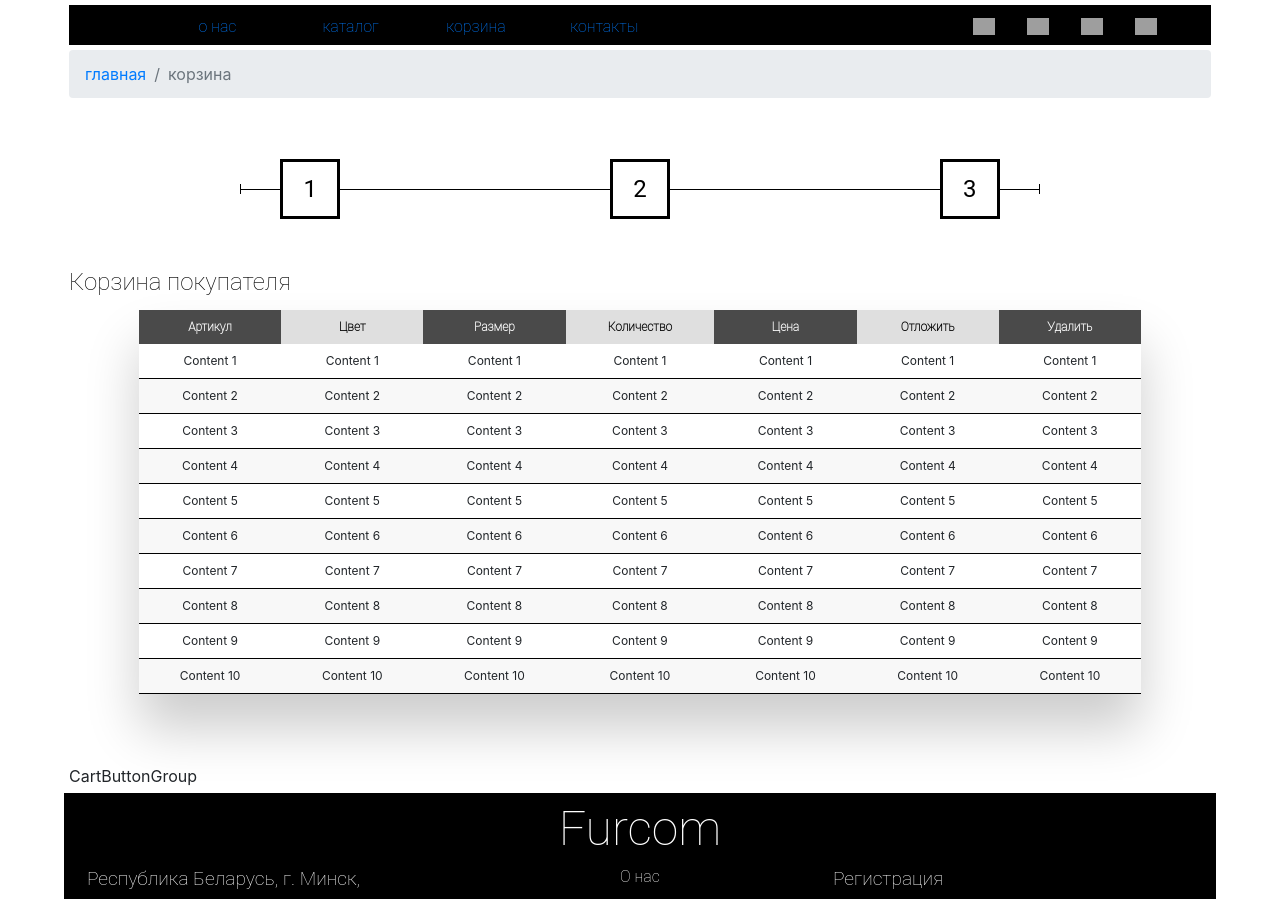
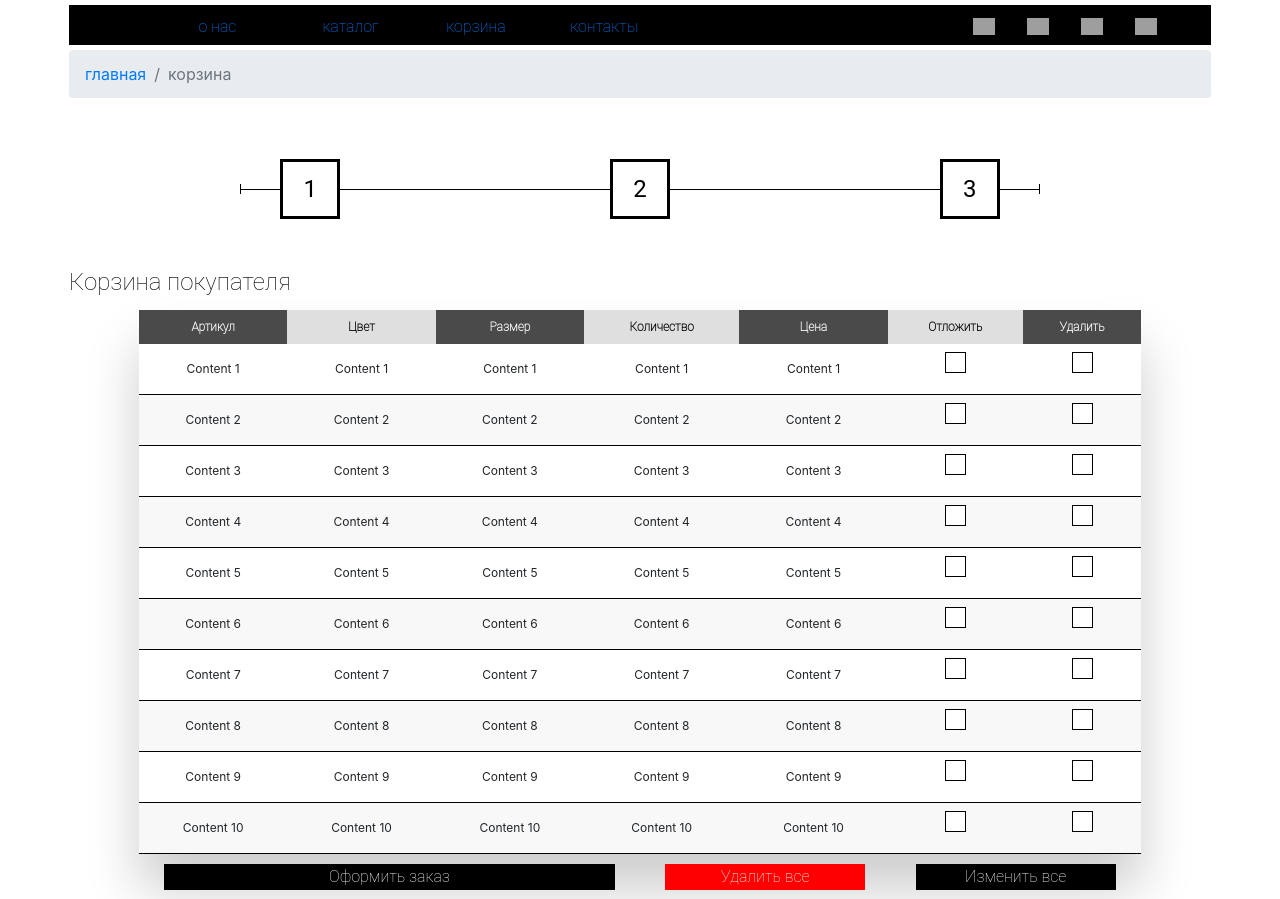
Before and after one commit to IlyaPrusakou/furcom, a React (Create React App) app: page /cart in a window 1280 px wide. Shown: the top 899 px of the page. Built offline with nearby package versions, Linux system fonts and the light colour scheme.

Commit message:
Cart Buttons and CheckBox

```diff
--- a/src/Components/Cart.js
+++ b/src/Components/Cart.js
@@ -2,6 +2,7 @@ import React from 'react';
 import BreadCrumbs from './BreadCrumbs';
 import Flow from './Flow';
 import CartTable from './CartTable';
+import CartButtonGroup from "./CartButtonGroup";
 import styled from 'styled-components';
 
 const CartLabel = styled.div`
@@ -18,7 +19,7 @@ function Cart(props){
             <Flow></Flow>
             <CartLabel>Корзина покупателя</CartLabel>
             <CartTable></CartTable>
-            <div>CartButtonGroup</div>
+            <CartButtonGroup></CartButtonGroup>
         </div>
     );
 }
--- /dev/null
+++ b/src/Components/CartButtonGroup.js
@@ -0,0 +1,41 @@
+import React from 'react';
+import styled from 'styled-components';
+
+
+const Container = styled.div`
+    display: flex;
+    justify-content: space-evenly;
+    margin: 10px 70px 10px 70px;
+`;
+const ButtonBase = styled.input`
+    background-color: black;
+    color: white;
+    margin: auto;
+    border: none;
+    font-family: 'Roboto Thin';
+`;
+const ConfirmButton = styled(ButtonBase).attrs({type:'button', value:'Оформить заказ'})`
+    width: 45%;
+`;
+const DeleteButton = styled(ButtonBase).attrs({type:'button', value:'Удалить все'})`
+    width: 20%;
+    background-color: red;
+`;
+const ChangeButton = styled(ButtonBase).attrs({type:'button', value:'Изменить все'})`
+    width: 20%;
+`;
+
+
+
+function CartButtonGroup(props) {
+    return(
+        <Container>
+            <ConfirmButton></ConfirmButton>
+            <DeleteButton></DeleteButton>
+            <ChangeButton></ChangeButton>
+        </Container>
+    );
+}
+
+
+export default CartButtonGroup;
--- a/src/Components/CartTable.js
+++ b/src/Components/CartTable.js
@@ -1,8 +1,9 @@
 import React from 'react';
 import styled from 'styled-components';
+import Checkbox from './CheckBox';
 
 const TableDiv = styled.div`
-	margin: 10px 70px 70px;
+	margin: 10px 70px 10px 70px;
 	box-shadow: 0px 35px 50px rgba( 0, 0, 0, 0.2 );
 	@media (max-width: 767px) {
 		&:before{
@@ -158,8 +159,8 @@ function CartTable(props){
             		<Td>Content 1</Td>
             		<Td>Content 1</Td>
             		<Td>Content 1</Td>
-					<Td>Content 1</Td>
-            		<Td>Content 1</Td>
+					<Td><Checkbox></Checkbox></Td>
+            		<Td><Checkbox></Checkbox></Td>
         		</Tr>
         		<Tr>
             		<Td>Content 2</Td>
@@ -167,8 +168,8 @@ function CartTable(props){
             		<Td>Content 2</Td>
             		<Td>Content 2</Td>
             		<Td>Content 2</Td>
-					<Td>Content 2</Td>
-            		<Td>Content 2</Td>
+					<Td><Checkbox></Checkbox></Td>
+            		<Td><Checkbox></Checkbox></Td>
         		</Tr>
         		<Tr>
             		<Td>Content 3</Td>
@@ -176,8 +177,8 @@ function CartTable(props){
             		<Td>Content 3</Td>
             		<Td>Content 3</Td>
             		<Td>Content 3</Td>
-					<Td>Content 3</Td>
-            		<Td>Content 3</Td>
+					<Td><Checkbox></Checkbox></Td>
+            		<Td><Checkbox></Checkbox></Td>
         		</Tr>
         		<Tr>
             		<Td>Content 4</Td>
@@ -185,8 +186,8 @@ function CartTable(props){
             		<Td>Content 4</Td>
             		<Td>Content 4</Td>
             		<Td>Content 4</Td>
-					<Td>Content 4</Td>
-            		<Td>Content 4</Td>
+					<Td><Checkbox></Checkbox></Td>
+            		<Td><Checkbox></Checkbox></Td>
         		</Tr>
         		<Tr>
             		<Td>Content 5</Td>
@@ -194,8 +195,8 @@ function CartTable(props){
             		<Td>Content 5</Td>
             		<Td>Content 5</Td>
             		<Td>Content 5</Td>
-					<Td>Content 5</Td>
-            		<Td>Content 5</Td>
+					<Td><Checkbox></Checkbox></Td>
+            		<Td><Checkbox></Checkbox></Td>
         		</Tr>
         		<Tr>
             		<Td>Content 6</Td>
@@ -203,8 +204,8 @@ function CartTable(props){
             		<Td>Content 6</Td>
            	 		<Td>Content 6</Td>
             		<Td>Content 6</Td>
-					<Td>Content 6</Td>
-            		<Td>Content 6</Td>
+					<Td><Checkbox></Checkbox></Td>
+            		<Td><Checkbox></Checkbox></Td>
         		</Tr>
         		<Tr>
             		<Td>Content 7</Td>
@@ -212,8 +213,8 @@ function CartTable(props){
             		<Td>Content 7</Td>
             		<Td>Content 7</Td>
             		<Td>Content 7</Td>
-					<Td>Content 7</Td>
-            		<Td>Content 7</Td>
+					<Td><Checkbox></Checkbox></Td>
+            		<Td><Checkbox></Checkbox></Td>
         		</Tr>
         		<Tr>
             		<Td>Content 8</Td>
@@ -221,8 +222,8 @@ function CartTable(props){
             		<Td>Content 8</Td>
             		<Td>Content 8</Td>
            			<Td>Content 8</Td>
-					<Td>Content 8</Td>
-            		<Td>Content 8</Td>
+					<Td><Checkbox></Checkbox></Td>
+            		<Td><Checkbox></Checkbox></Td>
         		</Tr>
         		<Tr>
             		<Td>Content 9</Td>
@@ -230,8 +231,8 @@ function CartTable(props){
             		<Td>Content 9</Td>
             		<Td>Content 9</Td>
             		<Td>Content 9</Td>
-					<Td>Content 9</Td>
-            		<Td>Content 9</Td>
+					<Td><Checkbox></Checkbox></Td>
+            		<Td><Checkbox></Checkbox></Td>
         		</Tr>
         		<Tr>
             		<Td>Content 10</Td>
@@ -239,8 +240,8 @@ function CartTable(props){
             		<Td>Content 10</Td>
             		<Td>Content 10</Td>
             		<Td>Content 10</Td>
-					<Td>Content 10</Td>
-            		<Td>Content 10</Td>
+					<Td><Checkbox></Checkbox></Td>
+            		<Td><Checkbox></Checkbox></Td>
         		</Tr>
         	</Tbody>
     	</Table>
--- /dev/null
+++ b/src/Components/CheckBox.js
@@ -0,0 +1,90 @@
+import React from 'react';
+import styled from 'styled-components';
+
+const Label = styled.label`
+--background: #fff;
+--border: black;
+--border-hover: #BBC1E1;
+--border-active: #1E2235;
+--tick: #fff;
+position: relative;
+`;
+const Input = styled.input`
+label & {
+    width: 21px;
+    height: 21px;
+    display: block;
+
+    -webkit-appearance: none;
+    -moz-appearance: none;
+    position: relative;
+    outline: none;
+    background: var(--background);
+    border: none;
+    margin: 0;
+    padding: 0;
+    cursor: pointer;
+
+    transition: box-shadow .3s;
+    box-shadow: inset 0 0 0 var(--s, 1px) var(--b, var(--border));
+
+    &:hover {
+        --s: 1px;
+        --b: var(--border-hover);
+    }
+    &:checked {
+        --b: var(--border-active);
+
+        --s: 1px;
+        transition-delay: .4s;
+        & + svg {
+            --a: 16.1 86.12;
+            --o: 102.22;
+        }
+    }
+}
+
+`;
+const Svg = styled.svg`
+    label & {
+        width: 21px;
+        height: 21px;
+        display: block;
+
+        pointer-events: none;
+        fill: none;
+        stroke-width: 1px;
+        stroke-linecap: round;
+        stroke-linejoin: round;
+        stroke: var(--stroke, var(--border-active));
+        position: absolute;
+        top: 0;
+        left: 0;
+        width: 21px;
+        height: 21px;
+        transform: scale(var(--scale, 1)) translateZ(0);
+
+        stroke-dasharray: var(--a, 86.12);
+        stroke-dashoffset: var(--o, 86.12);
+        transition: stroke-dasharray .6s, stroke-dashoffset .6s;
+    }
+`;
+const Path = styled.path`
+
+`;
+
+
+
+function CheckBox(props){
+    return(
+        <Label>
+            <Input type="checkbox"></Input>
+                <Svg viewBox="0 0 21 21">
+                    <path d="M5,10.75 L8.5,14.25 L19.4,2.3 C18.8333333,1.43333333 18.0333333,1 17,1 L4,1 C2.35,1 1,2.35 1,4 L1,17 C1,18.65 2.35,20 4,20 L17,20 C18.65,20 20,18.65 20,17 L20,7.99769186">
+
+                    </path>
+                </Svg>
+        </Label> );
+}
+
+export default CheckBox;
```
